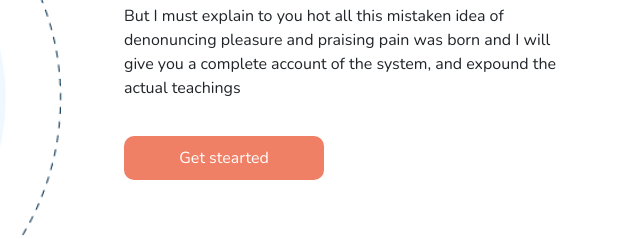
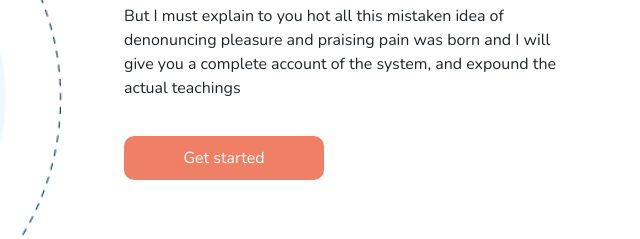
Before and after one commit to PiotrGawelda/Find-You, a website: page index.html in a window 1280 px wide. Shown: the part 2480-2719 px from the top of the page, 621-1261 px from the left. Drawn offline with nearby package versions, Linux system fonts and the light colour scheme.

Commit message:
Update index.html

```diff
--- a/index.html
+++ b/index.html
@@ -130,7 +130,7 @@
                     <div>
                         <h2>Invite Friend</h2>
                         <p>But I must explain to you hot all this mistaken idea of denonuncing pleasure and praising pain was born and I will give you a complete account of the system, and expound the actual teachings</p>
-                        <button>Get stearted</button>
+                        <button>Get started</button>
                     </div>
                 </div>
             </div>
```
